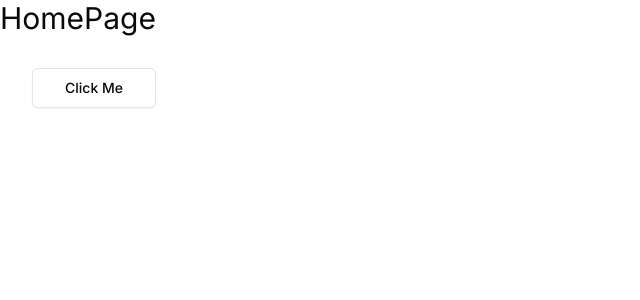
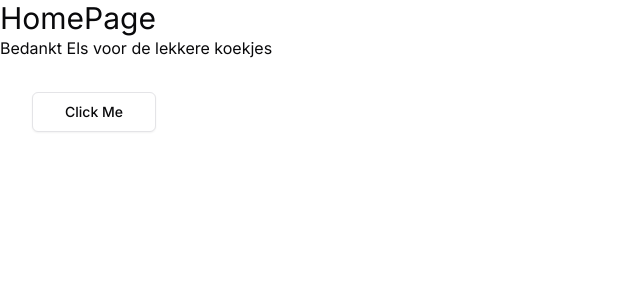
Before and after one commit to webappsforindustry/home-away, a Next.js app: page / in a window 1280 px wide. Shown: the top 300 px of the page, without its empty margins (0-640 px from the left). Built offline with nearby package versions, Linux system fonts and the light colour scheme.

Commit message:
add text

```diff
--- a/app/page.tsx
+++ b/app/page.tsx
@@ -4,6 +4,7 @@ function HomePage() {
   return (
     <main role='main'>
       <h1 className="text-3xl">HomePage</h1>
+      <h1>Bedankt Els voor de lekkere koekjes</h1>
       <Button
         variant="outline"
         size="lg"
```
